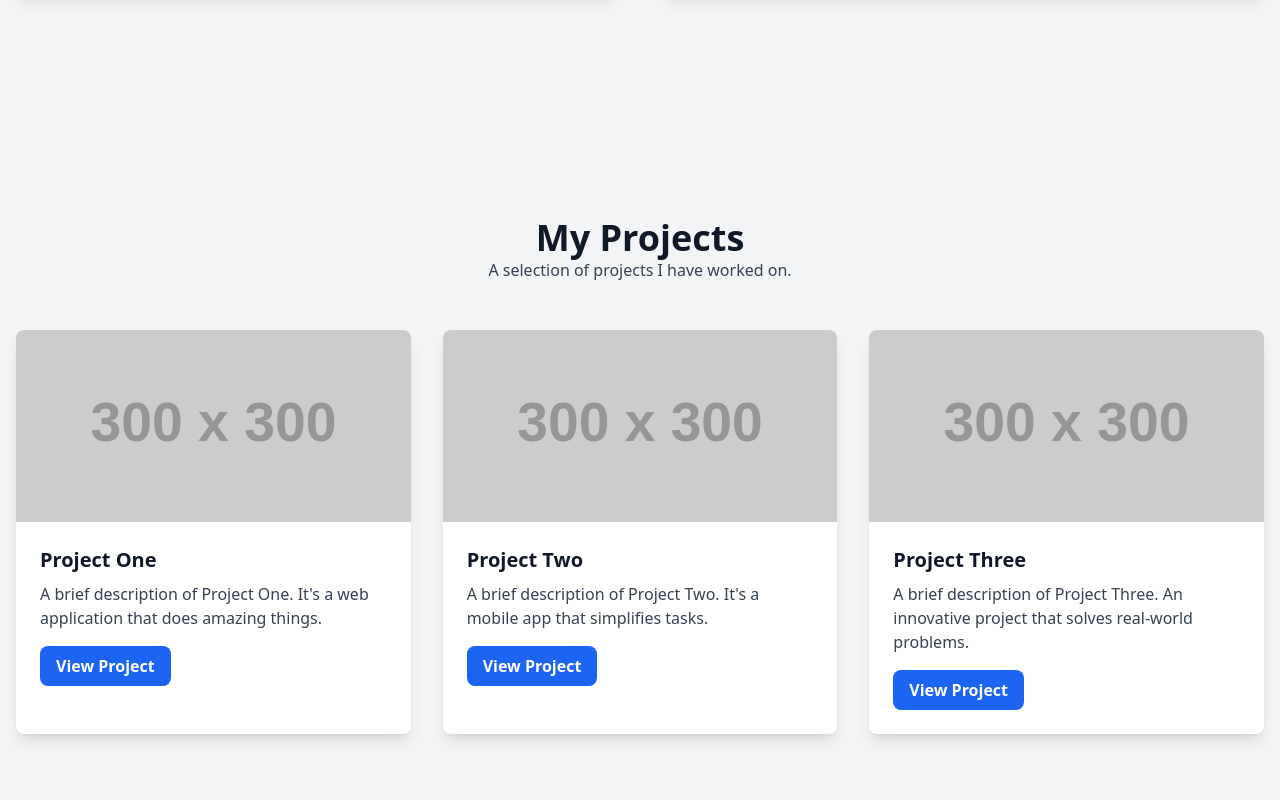
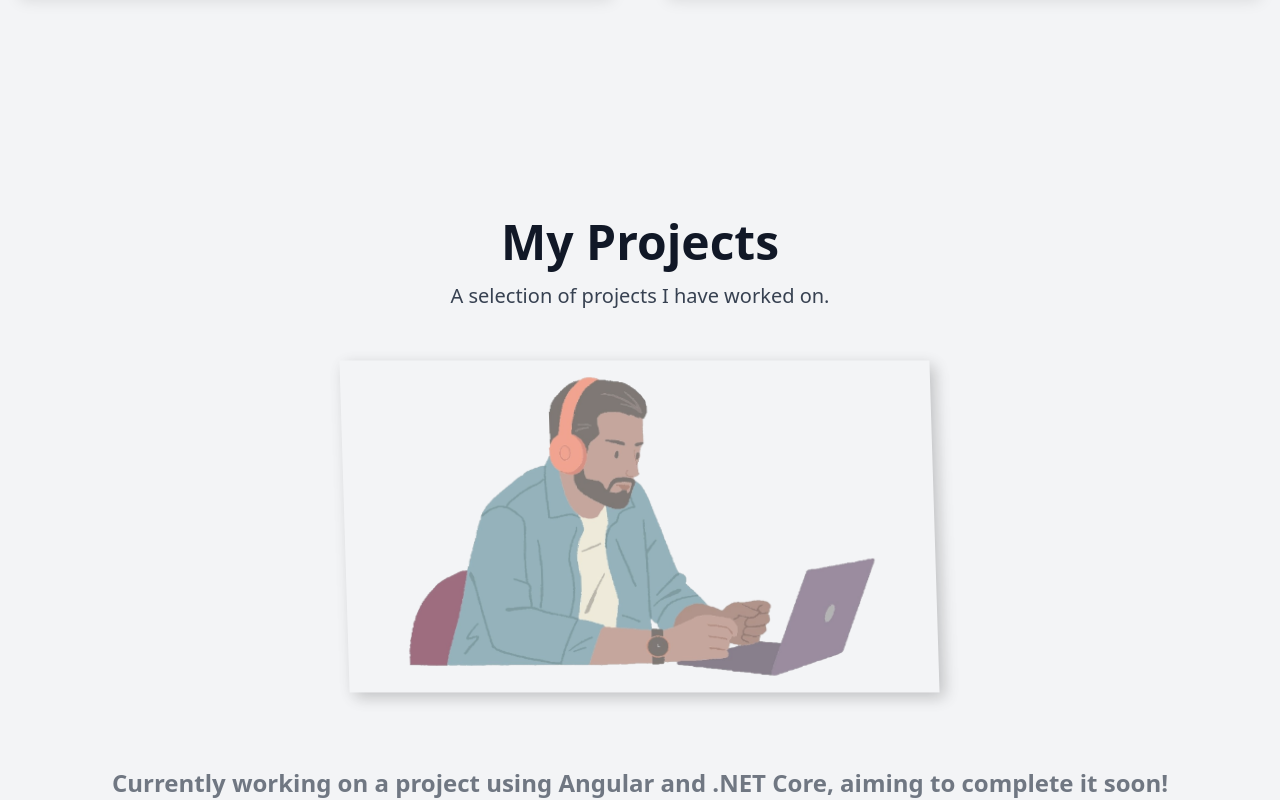
Before and after one commit to ChiragBhoyar14/Portfolio-2, a React (Vite) app: page / in a window 1280 px wide. Shown: the part 3400-4200 px from the top of the page. Built offline with nearby package versions, Linux system fonts and the light colour scheme.

Commit message:
Adding new component for project section

```diff
--- a/src/App.jsx
+++ b/src/App.jsx
@@ -5,6 +5,7 @@ import About_Component from "./Component/About_Component";
 import Career_Component from "./Component/Career_Component";
 import Contact_Component from "./Component/Contact_Component";
 import MyProjects_Component from "./Component/MyProjects_Component";
+import InProgressProject_Component from "./Component/InProgressProject_Component";
 
 function App() {
   const [darkMode, setDarkMode] = useState(false);
@@ -29,7 +30,8 @@ function App() {
       <Header_Component></Header_Component>
       <About_Component></About_Component>
       <Career_Component></Career_Component>
-      <MyProjects_Component></MyProjects_Component>
+      {/* <MyProjects_Component></MyProjects_Component> */}
+      <InProgressProject_Component></InProgressProject_Component>
       <Contact_Component></Contact_Component>
       </>
       }
--- /dev/null
+++ b/src/Component/InProgressProject_Component.jsx
@@ -0,0 +1,38 @@
+import React from "react";
+
+
+const InProgressProject_Component = () => {
+  return (
+    <section className="bg-gray-100 dark:bg-gray-900 py-12 lg:py-24">
+      <div className="container mx-auto px-4">
+        <div className="text-center mb-12">
+          <h2 className="text-4xl lg:text-5xl font-extrabold text-gray-900 dark:text-white">
+            My Projects
+          </h2>
+          <p className="text-lg lg:text-xl text-gray-700 dark:text-gray-300 mt-4">
+            A selection of projects I have worked on.
+          </p>
+        </div>
+        <div className="flex flex-col items-center gap-12 animate-pulse">
+          <img
+            src="/Images/InProgress.png"
+            alt="Chirag Bhoyar"
+            style={{
+              maxWidth: "48%",
+              height: "auto",
+              boxShadow: "5px 5px 15px rgba(0, 0, 0, 0.3)",
+              transform: "rotateY(10deg) rotateX(10deg)",
+              transition: "transform 0.5s"
+            }}
+            className="hover:transform hover:rotate-0"
+          />
+          <p className="text-2xl font-semibold text-gray-700 dark:text-gray-300 text-center mt-6">
+            Currently working on a project using Angular and .NET Core, aiming to complete it soon!
+          </p>
+        </div>
+      </div>
+    </section>
+  );
+};
+
+export default InProgressProject_Component;
```
Also changed, not shown: public/Images/InProgress.png (added).
